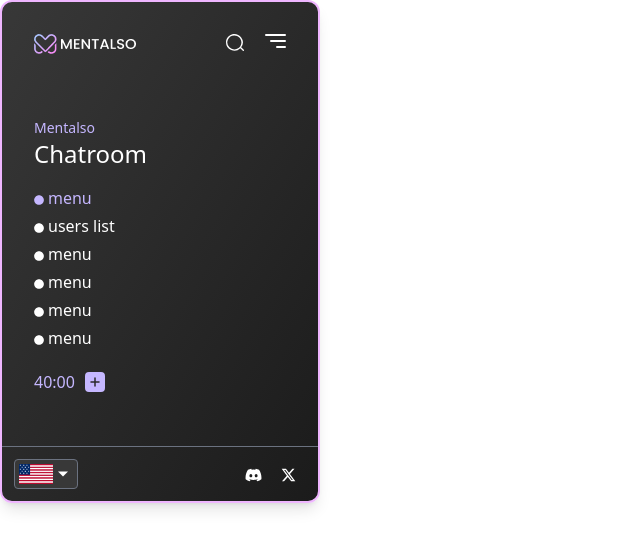
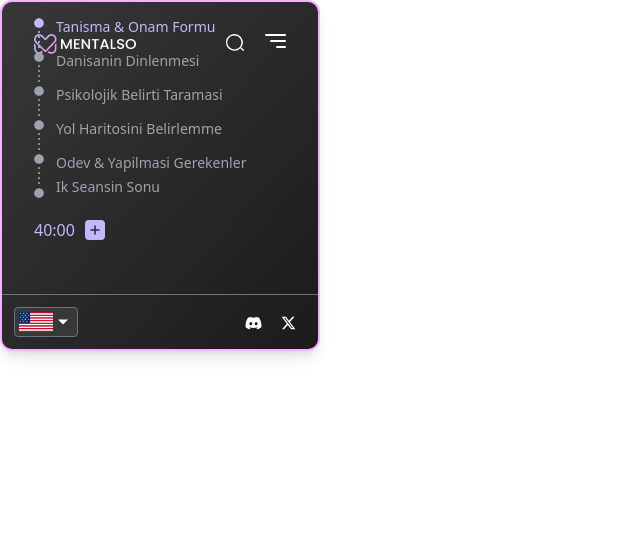
Before and after one commit to zahra-hsb/chatroom, a Next.js app: page /component/Sidebar in a window 1280 px wide. Shown: the top 548 px of the page, without its empty margins (0-640 px from the left). Built offline with nearby package versions, Linux system fonts and the light colour scheme.

Commit message:
some dots created

```diff
--- a/pages/component/Sidebar/index.jsx
+++ b/pages/component/Sidebar/index.jsx
@@ -8,13 +8,13 @@ import flag from "@/public/img/flag-Stars-and-Stripes-May-1-1795.webp"
 const Sidebar = () => {
 
     const menu = [
-        { title: 'menu', url: '#', isActive: true },
-        { title: 'users list', url: '#', isActive: false },
-        { title: 'menu', url: '#', isActive: false },
-        { title: 'menu', url: '#', isActive: false },
-        { title: 'menu', url: '#', isActive: false },
-        { title: 'menu', url: '#', isActive: false },
-      ]
+        { title: 'Tanisma & Onam Formu', url: '#', isActive: true },
+        { title: 'Danisanin Dinlenmesi', url: '#', isActive: false },
+        { title: 'Psikolojik Belirti Taramasi', url: '#', isActive: false },
+        { title: 'Yol Haritosini Belirlemme', url: '#', isActive: false },
+        { title: 'Odev & Yapilmasi Gerekenler', url: '#', isActive: false },
+        { title: 'Ik Seansin Sonu', url: '#', isActive: false },
+    ]
     return (
         <>
             <div className="w-full lg:w-1/4 shadow-lg border-2 border-[#efb6ff] rounded-xl h-full bg-gradient-to-br from-[#383838] to-[#1b1b1b] lg:flex flex-col justify-between">
@@ -38,22 +38,26 @@ const Sidebar = () => {
 
 
                 </div>
-                <div className="text-white p-8 hidden lg:block">
-                    <h3 className="text-sm text-[#C5B7FF]">Mentalso</h3>
-                    <h3 className="text-2xl mb-5">Chatroom</h3>
-                    <ul className="flex flex-col gap-2">
+                <div className="text-white p-8 hidden lg:block h-1/2 -mt-44">
+                    <h3 className="text-md text-[#C5B7FF] ">Ucretsiz</h3>
+                    <h3 className="text-2xl mb-5">Tanisma Seansi</h3>
+                    <ul className="flex flex-col gap-1">
                         {menu.map((item, index) => (
                             <>
-                                <li key={index} className={`${item.isActive && 'text-[#C5B7FF] '} hover:text-[#C5B7FF] flex items-center justify-start gap-1`}>
-                                    <div className="flex flex-col items-center gap-[1px]">
+                                <li key={index} className={`${item.isActive ? 'text-[#C5B7FF]  ' : 'text-gray-400'} hover:text-[#C5B7FF] flex items-center justify-start gap-3`}>
+                                    <div className="flex flex-col items-center gap-[3px]">
                                         <FaCircle size={10} />
-                                        {/* <FaCircle size={4} />
-                      <FaCircle size={4} />
-                      <FaCircle size={4} />
-                      <FaCircle size={4} /> */}
+                                        {index !== menu.length - 1 &&
+                                            <>
+                                                <FaCircle size={2} />
+                                                <FaCircle size={2} />
+                                                <FaCircle size={2} />
+                                                <FaCircle size={2} />
+                                            </>
+                                        }
                                     </div>
-                                    <Link className="-mt-1 font-thin" href={item.url}>{item.title}</Link>
-                                </li>
+                                    <Link className="-mt-3 font-thin text-sm" href={item.url}>{item.title}</Link>
+                                </li >
                             </>
                         ))}
                     </ul>
@@ -90,7 +94,7 @@ const Sidebar = () => {
                         </Link>
                     </div>
                 </div>
-            </div>
+            </div >
         </>
     )
 }
```
